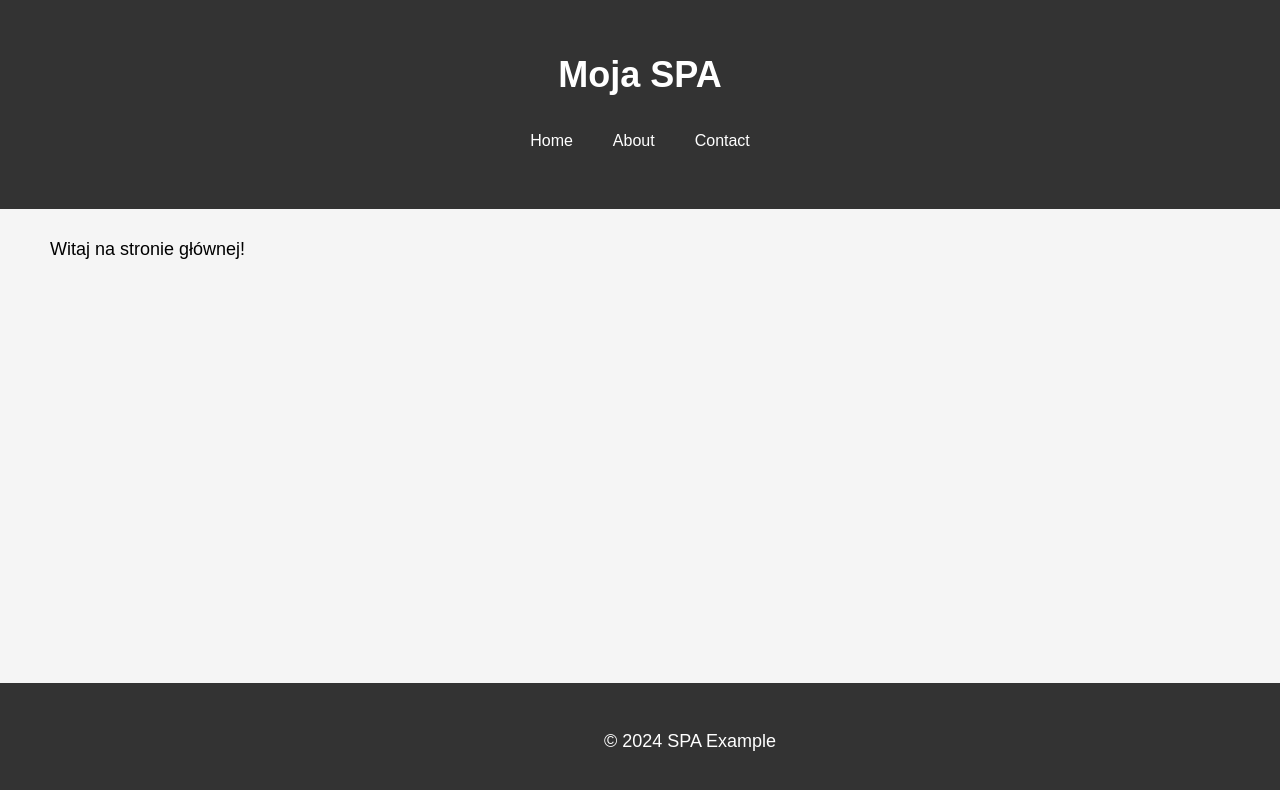
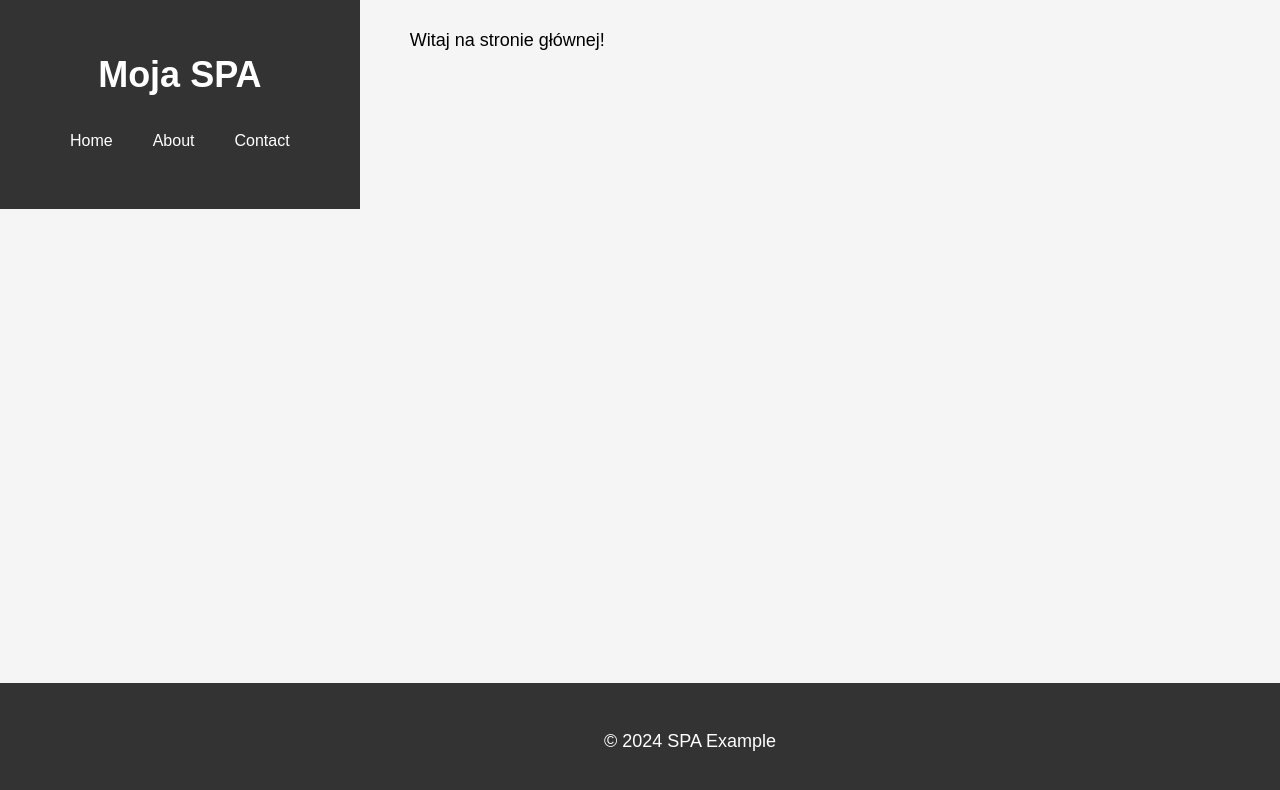
Before and after one commit to glizdaa/PWI_web_rwd_spa, a React (Create React App) app: page /#/ in a window 1280 px wide. Shown: the top 790 px of the page. Built offline with nearby package versions, Linux system fonts and the light colour scheme.

Commit message:
Update globalStyles.css

```diff
--- a/src/globalStyles.css
+++ b/src/globalStyles.css
@@ -121,7 +121,12 @@ body {
       padding: 30px 50px;
     }
 
+    .App {
+        display: flex;
+      }
+
     main {
+      flex-grow: 1;
       padding: 30px 50px;
     }
   }
```
